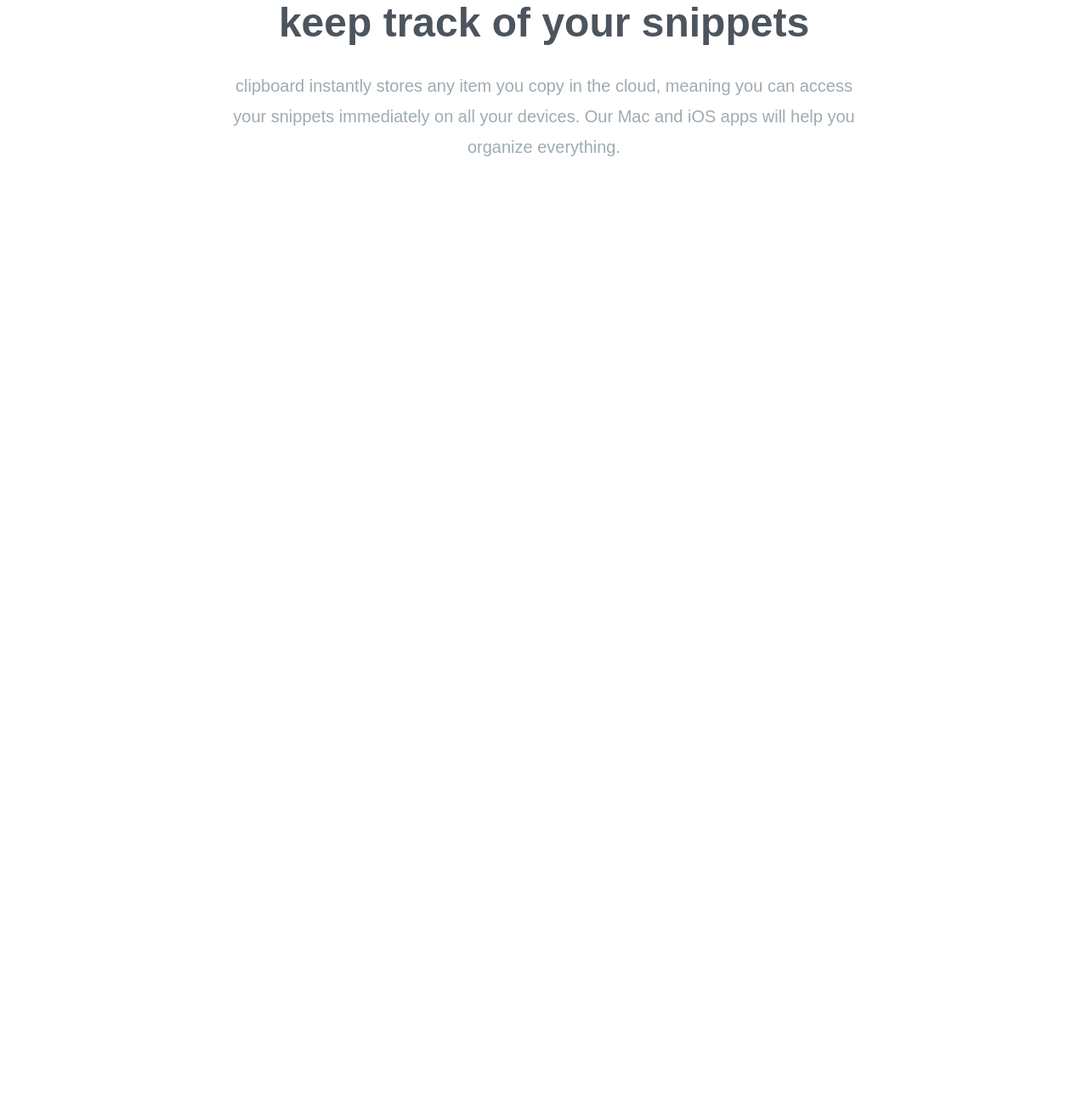
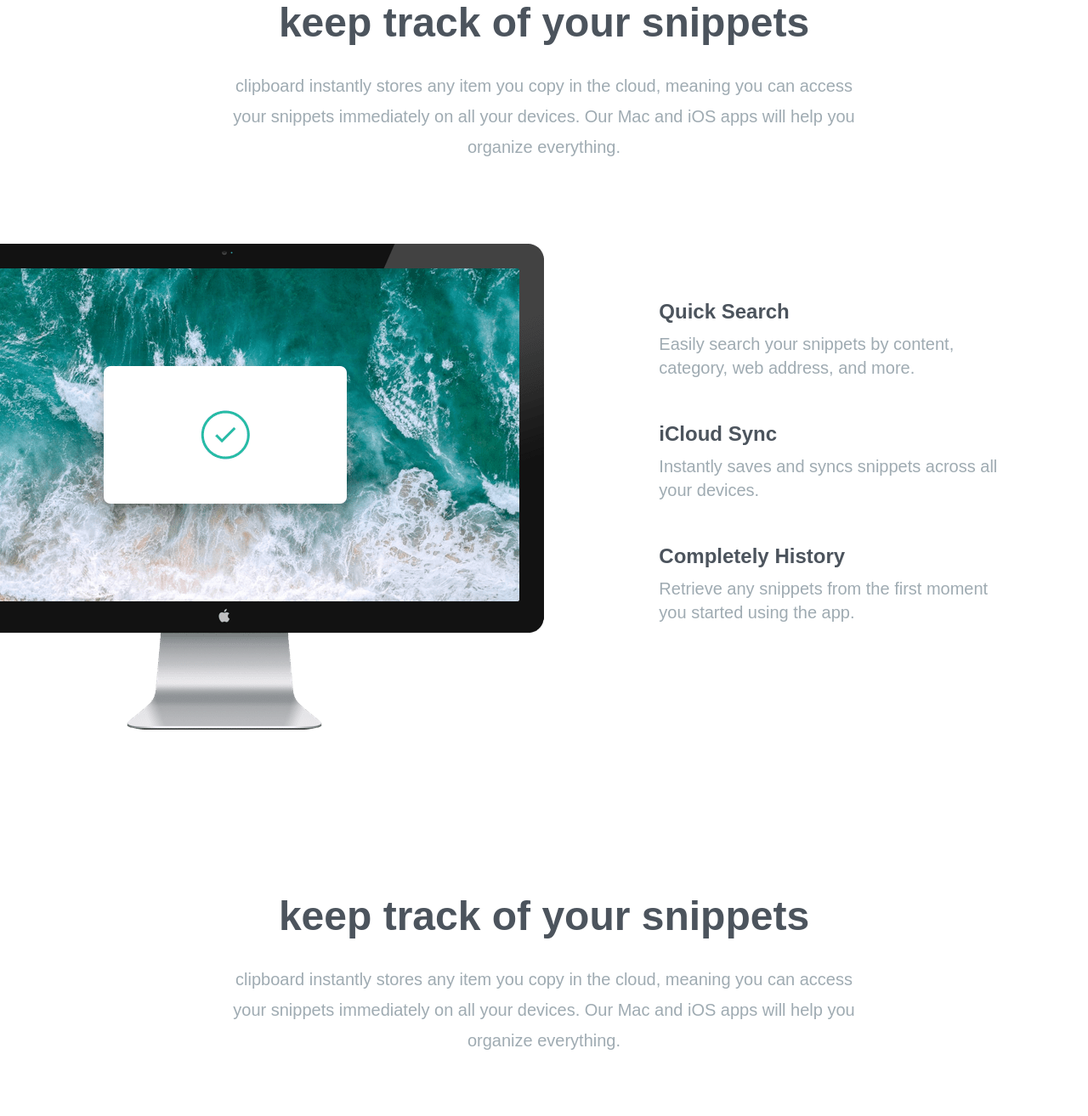
Before and after one commit to theRealIdc/tailwind, a plain HTML site: page clipboard-website/index.html in a window 1280 px wide. Shown: the part 718-2032 px from the top of the page at 85% size. Before the commit the page ends 1005 px from the top, so only its background shows below. Drawn offline with nearby package versions, Linux system fonts and the light colour scheme; a web font is replaced by a local one.

Commit message:
feat: feature section & items

```diff
--- a/clipboard-website/index.html
+++ b/clipboard-website/index.html
@@ -78,5 +78,74 @@
         </p>
       </div>
     </section>
+
+    <!-- Features Section -->
+    <section>
+      <div class="max-w-6xl mx-auto text-center my-20 px-10">
+        <div class="relative flex flex-col md:flex-row md:space-x-32">
+          <div class="md:w-1/2">
+            <img
+              src="images/image-computer.png"
+              alt="Computer"
+              class="md:absolute top-0 right-[50%]"
+            />
+          </div>
+          <!--Items container-->
+          <div
+            class="flex flex-col mt-16 mb-24 space-y-12 text-xl md:1/2 md:mb-60 md:text-left md:pl-16"
+          >
+            <!--item 1-->
+            <div>
+              <h5 class="text-2xl mb-2 font-bold text-darkGrayishBlue">
+                Quick Search
+              </h5>
+              <p class="text-grayishBlue max-w-md mx-auto">
+                Easily search your snippets by content, category, web address,
+                and more.
+              </p>
+            </div>
+            <!--item 2-->
+            <div>
+              <h5
+                class="tex-center text-2xl mb-2 font-bold text-darkGrayishBlue"
+              >
+                iCloud Sync
+              </h5>
+              <p class="text-grayishBlue max-w-md mx-auto">
+                Instantly saves and syncs snippets across all your devices.
+              </p>
+            </div>
+            <!--item 3-->
+            <div>
+              <h5 class="text-2xl mb-2 font-bold text-darkGrayishBlue">
+                Completely History
+              </h5>
+              <p class="text-grayishBlue max-w-md mx-auto">
+                Retrieve any snippets from the first moment you started using
+                the app.
+              </p>
+            </div>
+
+      </div>
+    </section>
+
+    <!-- Access Anywhere section-->
+    <section>
+        <div class="mx-auto max-w-6xl px-10 my-20">
+          <h3
+            class="text-4xl mb-8 font-bold text-darkGrayishBlue md:text-5xl text-center"
+          >
+            keep track of your snippets
+          </h3>
+          <p
+            class="text-center max-w-3xl mx-auto text-xl leading-9 text-grayishBlue mb-24"
+          >
+            clipboard instantly stores any item you copy in the cloud, meaning you
+            can access your snippets immediately on all your devices. Our Mac and
+            iOS apps will help you organize everything.
+          </p>
+          <img src="images/image-devices.png" alt="Devices" class="mx-auto" />
+        </div>
+      </section>
   </body>
 </html>
```
